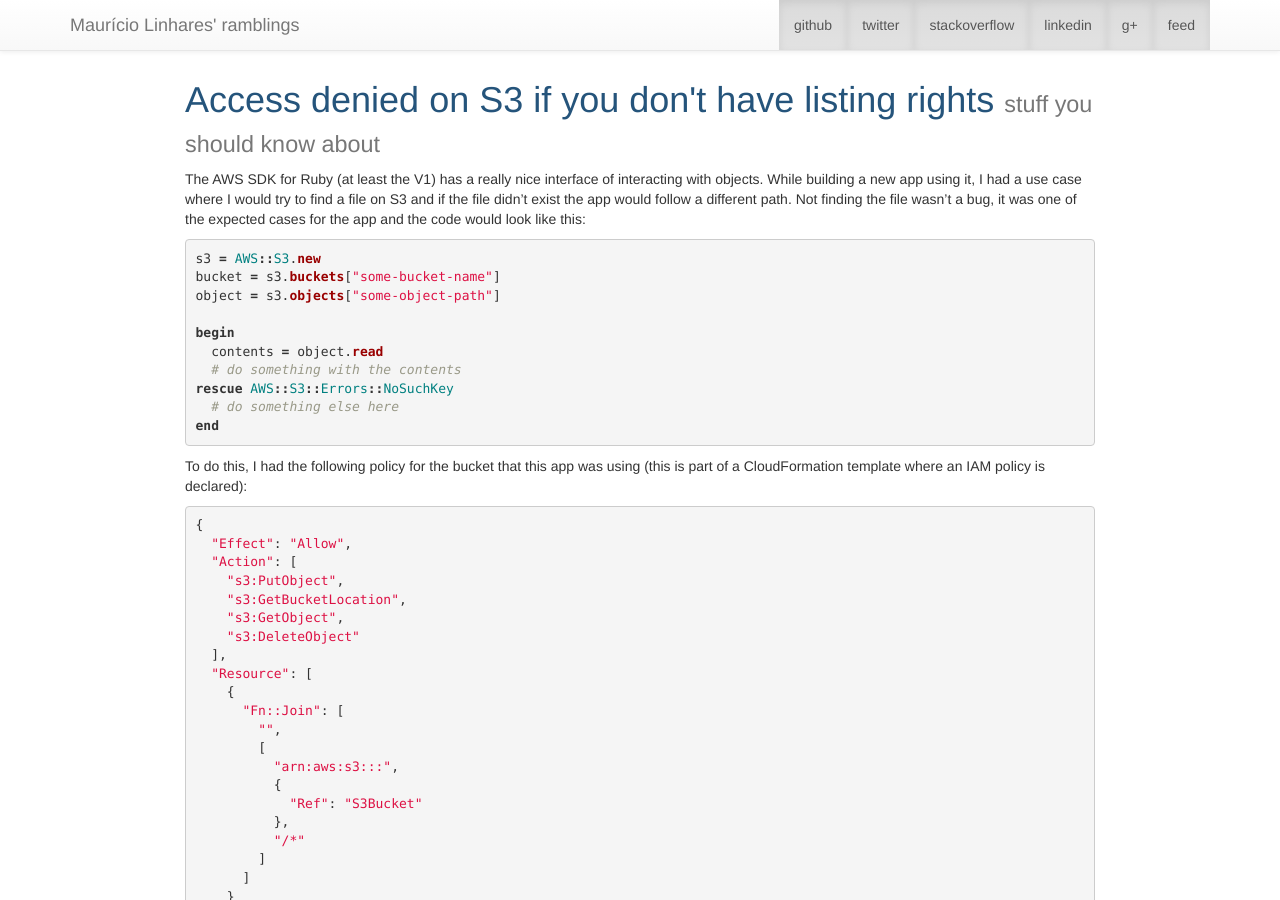
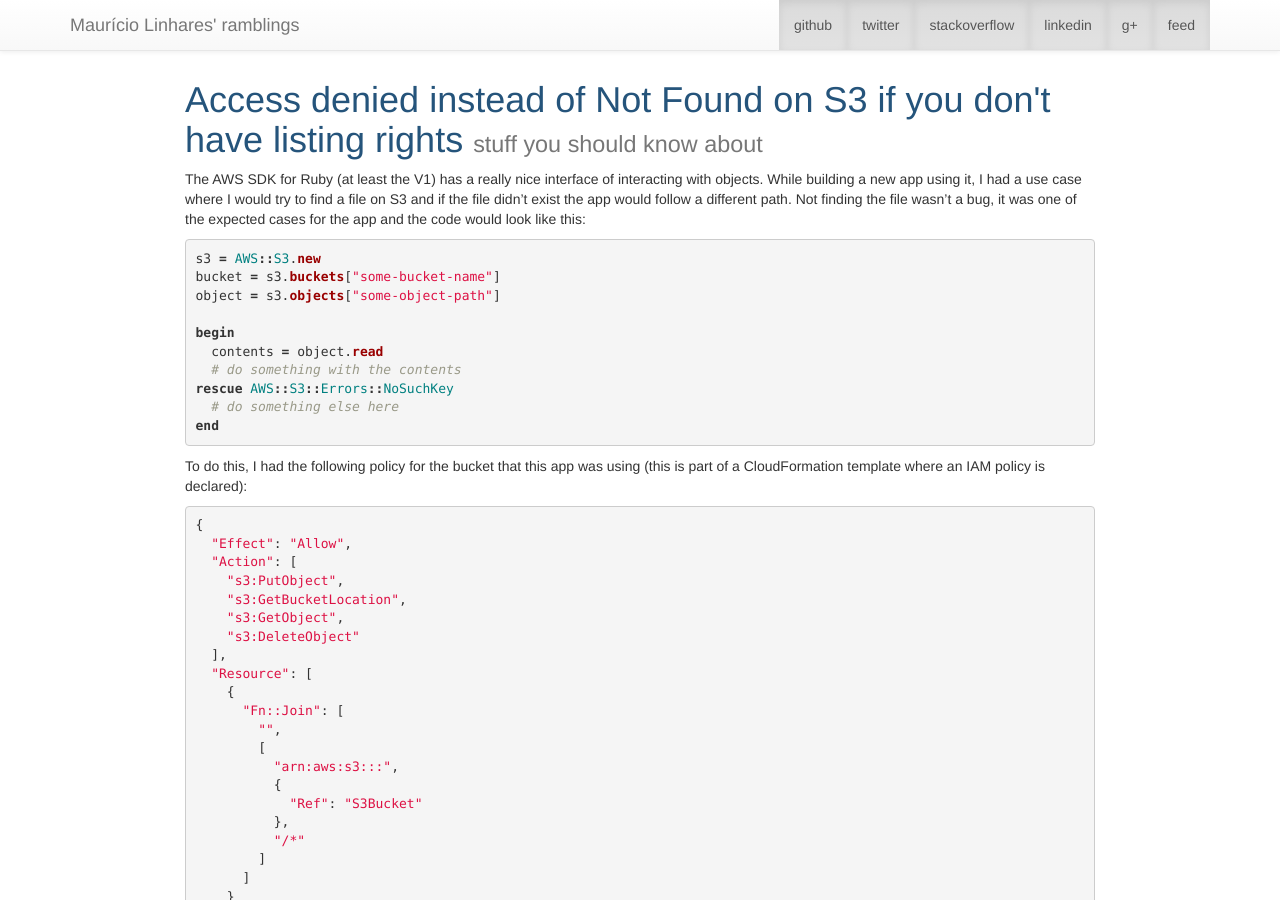
Before and after one commit to mauricio/mauricio.github.com, a Jekyll site: the page built from _posts/2015-09-19-access-denied-on-s3-for-an-unknown-object.md, in a window 1280 px wide and 900 px high. Built offline with Jekyll 4.4.1, drawn with Linux system fonts in a browser that asks for light colours; comment, search, counter and statistics services are not loaded.

Commit message:
Improve title

```diff
--- a/_posts/2015-09-19-access-denied-on-s3-for-an-unknown-object.md
+++ b/_posts/2015-09-19-access-denied-on-s3-for-an-unknown-object.md
@@ -1,6 +1,6 @@
 ---
 layout: post
-title: Access denied on S3 if you don't have listing rights
+title: Access denied instead of Not Found on S3 if you don't have listing rights
 subtitle: stuff you should know about
 keywords: aws, s3, objects, errors, ruby
 tags:
```
